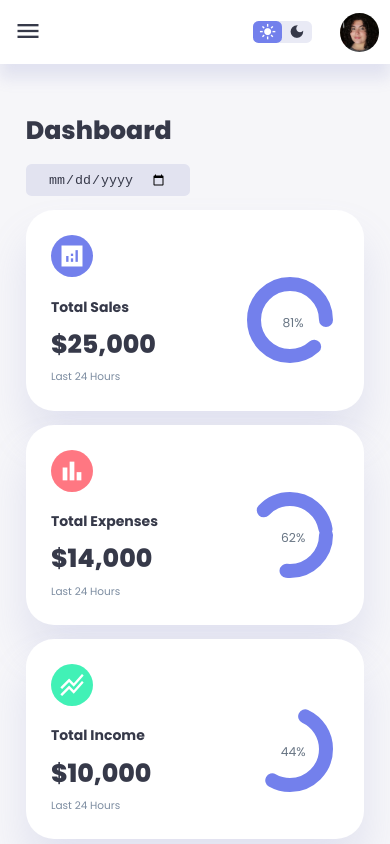
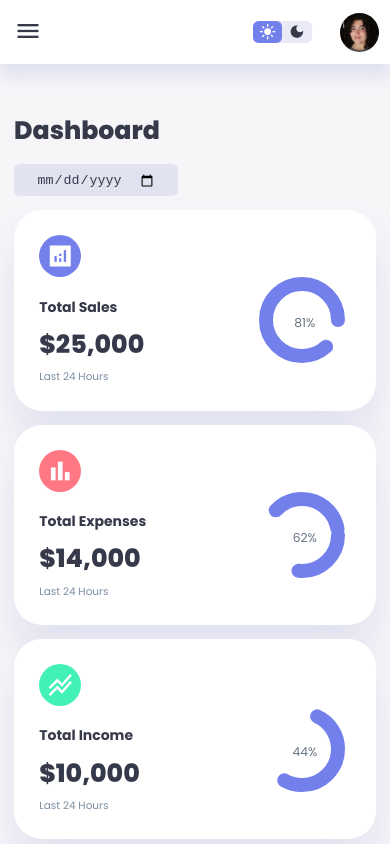
Before and after one commit to GhadeerHesham/3alemni-educational-website, a plain HTML site: page dashboardTemplate.html in a window 390 px wide. Shown: the top 844 px of the page. Drawn offline with Linux system fonts and the light colour scheme.

Commit message:
Update dashboardTemplate.css

```diff
--- a/dashboardTemplate.css
+++ b/dashboardTemplate.css
@@ -566,7 +566,7 @@ main .recent-orders a{
 
 @media screen and (max-width: 768px) {
     .container{
-        width 100%;
+        width: 100%;
         grid-template-columns: 1fr;
     }
 
```
